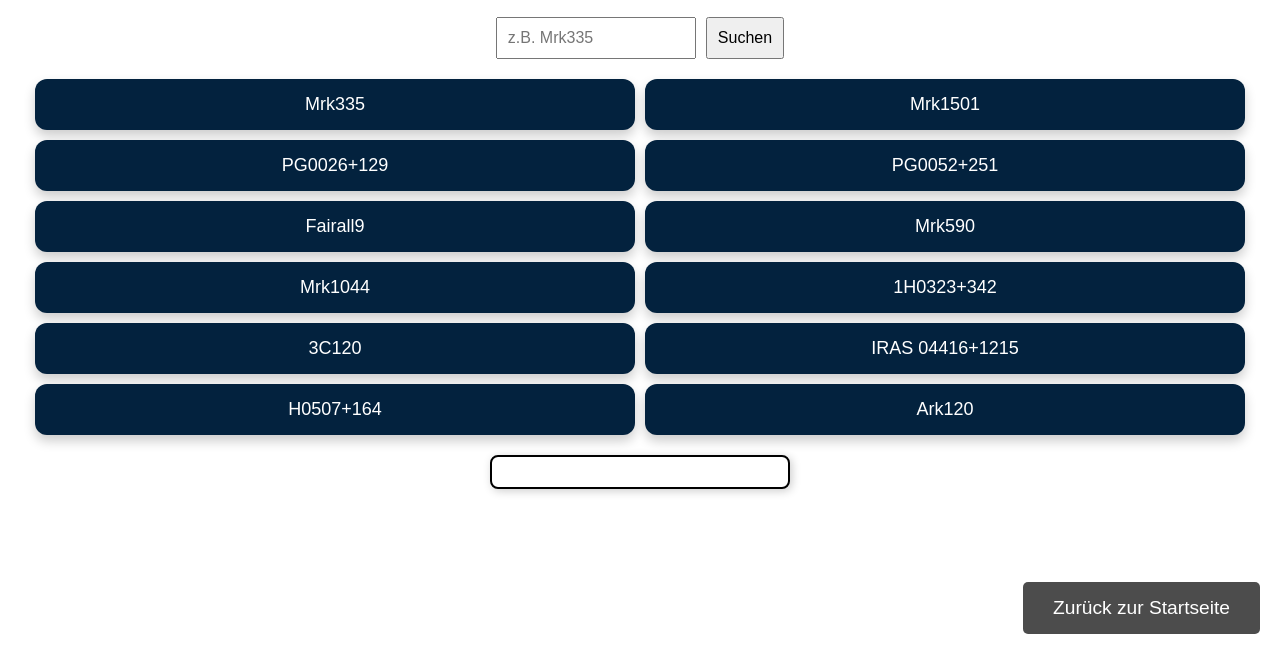
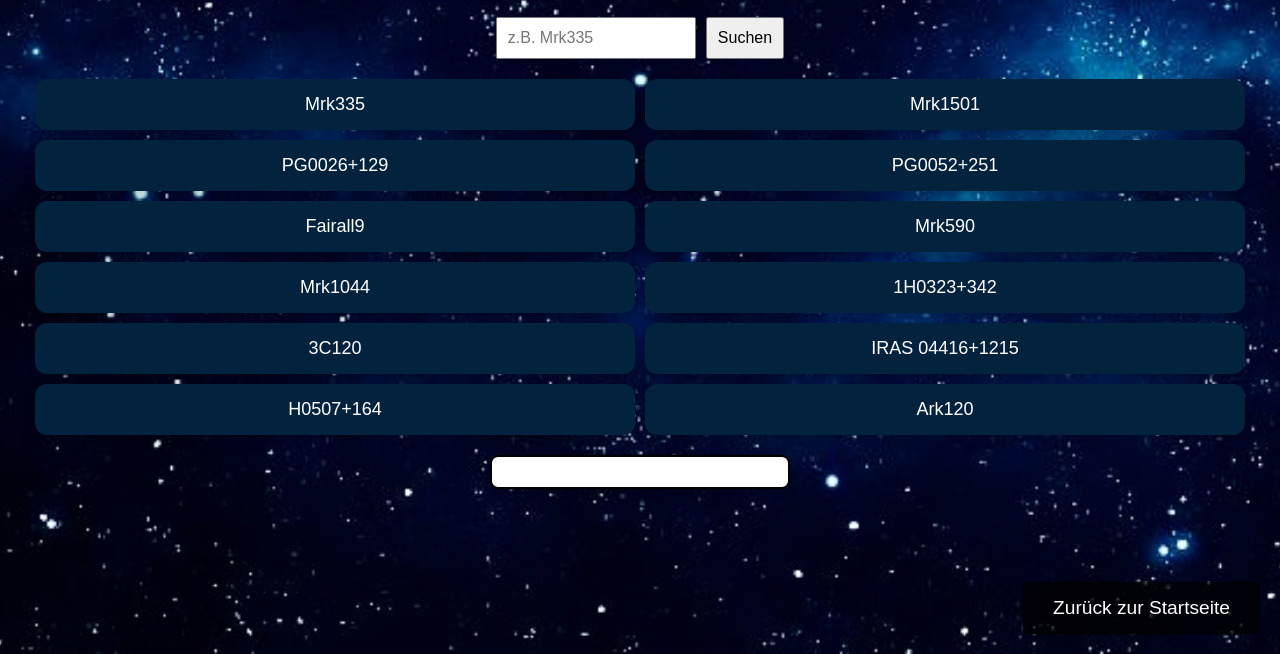
Before and after one commit to faebulinho/Black_Hole_Frontend, a website: page Black_Hole_Frontend/real_black_holes.html in a window 1280 px wide. Shown: the part 146-800 px from the top of the page. Drawn offline with Linux system fonts and the light colour scheme.

Commit message:
Eifügen Hintergrundbild

```diff
--- a/Black_Hole_Frontend/styles.css
+++ b/Black_Hole_Frontend/styles.css
@@ -8,7 +8,7 @@
 
 /* ========== Hintergrundbild-Einstellungen für den gesamten Body ========== */
 body {
-    background-image: url('Images/Hintergrund_Sternenhimmel.jpeg'); /* Hintergrundbild */
+    background-image: url('Images/Hintergrund_Sternenhimmel.jpg'); /* Hintergrundbild */
     background-size: cover; /* Bild wird so skaliert, dass es den ganzen Bildschirm füllt */
     background-position: center; /* Bild wird mittig ausgerichtet */
     background-attachment: fixed; /* Bild bleibt fixiert beim Scrollen */
```
